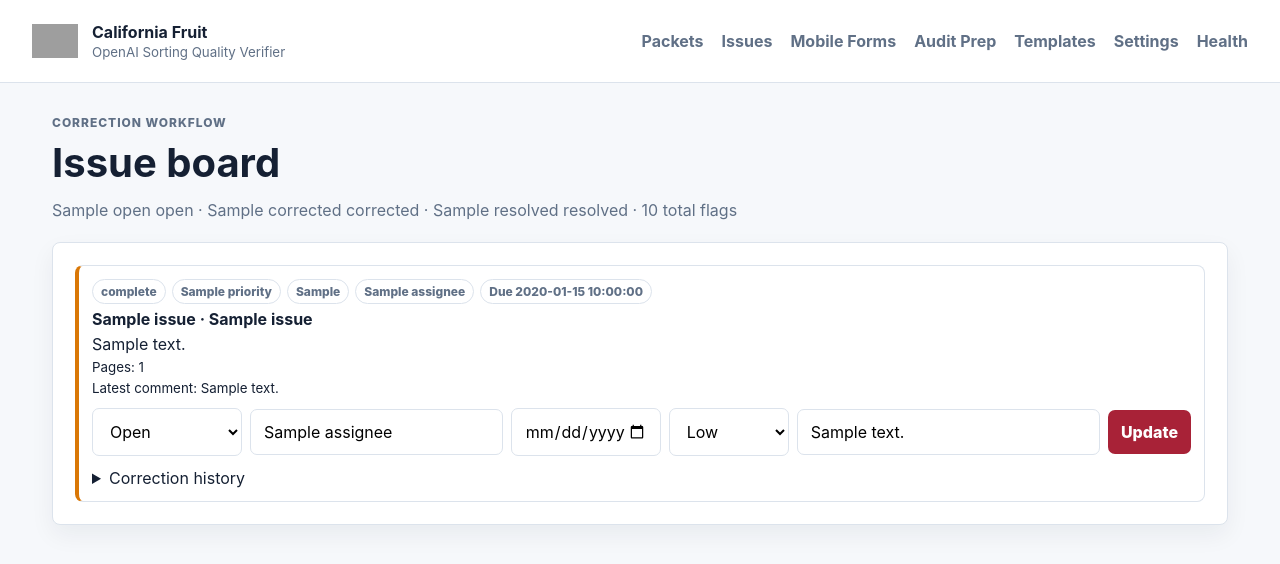
After one commit to ImranHossainWd/cfi-verify-openai-repo, a FastAPI app: template sqr_verifier_v2/app/templates/issues.html in a window 1280 px wide. The commit adds this page. Shown: the top 564 px of the page. Run offline with FastAPI, Linux system fonts and the light colour scheme; the template is opened without the code that fills it: most values are stand-ins (such as "Sample title", 1, 10 or a date in 2020); grey boxes are pictures that could not be loaded.

Commit message:
Add files via upload

```diff
--- a/sqr_verifier_v2/app/main.py
+++ b/sqr_verifier_v2/app/main.py
@@ -38,13 +38,17 @@ from verifier import verify_pdf  # noqa: E402
 
 
 APP_NAME = "California Fruit OpenAI Sorting Quality Verifier"
-APP_VERSION = "2026-05-24-flags-only-workflow"
+APP_VERSION = "2026-05-24-ops-workflow"
 PREVIEW_MAX_ROWS = int(os.environ.get("PREVIEW_MAX_ROWS", "250"))
 PREVIEW_MAX_COLS = int(os.environ.get("PREVIEW_MAX_COLS", "60"))
 DATA_DIR = Path(os.environ.get("SQR_DATA_DIR", ROOT / "web_data")).resolve()
 UPLOAD_DIR = DATA_DIR / "uploads"
 OUTPUT_DIR = DATA_DIR / "outputs"
 JOBS_FILE = DATA_DIR / "jobs.json"
+INSPECTIONS_FILE = DATA_DIR / "inspections.json"
+BOARD_FILE = DATA_DIR / "issue_board.json"
+TEMPLATES_FILE = DATA_DIR / "form_templates.json"
+MONTHLY_DIR = DATA_DIR / "monthly"
 BUNDLED_CONFIG_DIR = ROOT / "config"
 CONFIG_DIR = Path(os.environ.get("SQR_CONFIG_DIR", DATA_DIR / "config")).resolve()
 VISION_CACHE = Path(os.environ.get("VISION_CACHE_PATH", ROOT / "cache" / "vision_cache.json")).resolve()
@@ -65,7 +69,7 @@ CONFIG_EDITABLE_FILES = {
     "specs": "specs.yaml",
 }
 
-for directory in (DATA_DIR, UPLOAD_DIR, OUTPUT_DIR, CONFIG_DIR):
+for directory in (DATA_DIR, UPLOAD_DIR, OUTPUT_DIR, CONFIG_DIR, MONTHLY_DIR):
     directory.mkdir(parents=True, exist_ok=True)
 for bundled_file in BUNDLED_CONFIG_DIR.glob("*.yaml"):
     runtime_file = CONFIG_DIR / bundled_file.name
@@ -97,6 +101,22 @@ def load_jobs() -> Dict[str, Dict[str, Any]]:
         return {}
 
 
+def load_json_file(path: Path, default: Any) -> Any:
+    if not path.exists():
+        return default
+    try:
+        return json.loads(path.read_text(encoding="utf-8"))
+    except json.JSONDecodeError:
+        return default
+
+
+def save_json_file(path: Path, data: Any) -> None:
+    path.parent.mkdir(parents=True, exist_ok=True)
+    tmp = path.with_suffix(path.suffix + ".tmp")
+    tmp.write_text(json.dumps(data, indent=2, sort_keys=True), encoding="utf-8")
+    tmp.replace(path)
+
+
 def save_jobs(jobs: Dict[str, Dict[str, Any]]) -> None:
     tmp = JOBS_FILE.with_suffix(".tmp")
     tmp.write_text(json.dumps(jobs, indent=2, sort_keys=True), encoding="utf-8")
@@ -119,7 +139,11 @@ def update_job(job_id: str, **changes: Any) -> Dict[str, Any]:
         job["updated_at"] = utc_now()
         jobs[job_id] = job
         save_jobs(jobs)
-        return job
+    return job
+
+
+def issue_key(job_id: str, issue: Dict[str, Any]) -> str:
+    return f"{job_id}:{issue.get('key') or issue.get('id')}"
 
 
 def flags_only_summary(summary: Optional[Dict[str, Any]]) -> Optional[Dict[str, Any]]:
@@ -132,9 +156,22 @@ def flags_only_summary(summary: Optional[Dict[str, Any]]) -> Optional[Dict[str,
     return clean
 
 
+def apply_board_review(job: Dict[str, Any]) -> Dict[str, Any]:
+    board = load_json_file(BOARD_FILE, {})
+    summary = job.get("summary") or {}
+    for issue in summary.get("issues", []):
+        state = board.get(issue_key(job["id"], issue), {})
+        if state:
+            issue.update({k: v for k, v in state.items() if k in {
+                "status", "comment", "assignee", "due_date", "priority", "updated_at"
+            }})
+    return job
+
+
 def public_job(job: Dict[str, Any]) -> Dict[str, Any]:
     clean = dict(job)
     clean["summary"] = flags_only_summary(clean.get("summary"))
+    clean = apply_board_review(clean)
     return clean
 
 
@@ -181,6 +218,106 @@ def load_config_panels(selected: str = "rules", message: str = "", error: str =
         "message": message,
         "error": error,
     }
+
+
+def rules_config() -> Dict[str, Any]:
+    return yaml.safe_load(config_file_path("rules").read_text(encoding="utf-8")) or {}
+
+
+def save_rules_config(data: Dict[str, Any]) -> None:
+    path = config_file_path("rules")
+    backup = path.with_suffix(path.suffix + f".{utc_now().replace(':', '-')}.bak")
+    shutil.copy2(path, backup)
+    path.write_text(yaml.safe_dump(data, sort_keys=False, allow_unicode=True), encoding="utf-8")
+
+
+def get_form_templates() -> Dict[str, Dict[str, Any]]:
+    custom = load_json_file(TEMPLATES_FILE, {})
+    data = rules_config()
+    expected = (
+        data.get("rules", {})
+        .get("field_coverage_audit", {})
+        .get("expected_fields_by_form", {})
+        or {}
+    )
+    templates = {}
+    for code, fields in expected.items():
+        templates[code] = {
+            "code": code,
+            "label": custom.get(code, {}).get("label", _human_form_label(code)),
+            "fields": list(fields or []),
+            "active": custom.get(code, {}).get("active", True),
+        }
+    for code, item in custom.items():
+        templates.setdefault(
+            code,
+            {
+                "code": code,
+                "label": item.get("label", _human_form_label(code)),
+                "fields": item.get("fields", []),
+                "active": item.get("active", True),
+            },
+        )
+    return dict(sorted(templates.items()))
+
+
+def _human_form_label(code: str) -> str:
+    return code.replace("_", " ").title()
+
+
+def save_form_template(code: str, label: str, fields_text: str, active: bool) -> None:
+    clean_code = re.sub(r"[^A-Za-z0-9_]+", "_", code.strip().upper()).strip("_")
+    if not clean_code:
+        raise HTTPException(status_code=400, detail="Form code is required.")
+    fields = [re.sub(r"[^A-Za-z0-9_]+", "_", item.strip().lower()).strip("_")
+              for item in re.split(r"[,\n]+", fields_text)]
+    fields = [item for item in fields if item]
+    templates = get_form_templates()
+    templates[clean_code] = {
+        "code": clean_code,
+        "label": label.strip() or _human_form_label(clean_code),
+        "fields": fields,
+        "active": active,
+    }
+    save_json_file(TEMPLATES_FILE, templates)
+    data = rules_config()
+    coverage = data.setdefault("rules", {}).setdefault("field_coverage_audit", {})
+    expected = coverage.setdefault("expected_fields_by_form", {})
+    expected[clean_code] = fields
+    save_rules_config(data)
+
+
+def issue_board_items() -> List[Dict[str, Any]]:
+    board = load_json_file(BOARD_FILE, {})
+    items: List[Dict[str, Any]] = []
+    for job in sorted([public_job(j) for j in load_jobs().values()], key=lambda j: j.get("created_at", ""), reverse=True):
+        summary = job.get("summary") or {}
+        for issue in summary.get("issues", []):
+            key = issue_key(job["id"], issue)
+            state = board.get(key, {})
+            items.append({
+                "board_key": key,
+                "job_id": job["id"],
+                "packet_name": job.get("packet_name"),
+                "created_at": job.get("created_at"),
+                **issue,
+                **state,
+                "history": state.get("history", []),
+            })
+    return items
+
+
+def issue_counts(items: List[Dict[str, Any]]) -> Dict[str, int]:
+    counts = {"open": 0, "corrected": 0, "resolved": 0, "total": len(items)}
+    for item in items:
+        status = (item.get("status") or "Open").lower()
+        if status == "corrected":
+            counts["corrected"] += 1
+        elif status in {"resolved", "accepted as is", "false positive"}:
+            counts["resolved"] += 1
+        else:
+            counts["open"] += 1
+    return counts
 
 
 def issue_type(name: str, detail: str) -> str:
@@ -409,6 +546,97 @@ def preview_table_file(path: Path) -> Dict[str, Any]:
     raise HTTPException(status_code=415, detail="Table preview is only available for CSV and XLSX files")
 
 
+def read_trace(job: Dict[str, Any]) -> Dict[str, Any]:
+    trace_path = Path(job["output_dir"]) / f"{job['packet_name']}_trace.json"
+    if not trace_path.exists():
+        return {}
+    return load_json_file(trace_path, {})
+
+
+def field_confidence_rows(job: Dict[str, Any]) -> List[Dict[str, Any]]:
+    trace = read_trace(job)
+    rows: List[Dict[str, Any]] = []
+    for page in trace.get("pages", []) or []:
+        fields = page.get("fields", {}) or {}
+        confidence = float(page.get("confidence_estimate") or fields.get("_page_confidence") or 0)
+        field_conf = fields.get("_field_confidence") or {}
+        for key, value in fields.items():
+            if key.startswith("_") or value in (None, "", [], {}):
+                continue
+            if isinstance(value, (list, dict)):
+                continue
+            rows.append({
+                "page_no": page.get("page_no"),
+                "form": page.get("form_label") or page.get("form_code"),
+                "field": key,
+                "value": value,
+                "confidence": round(float(field_conf.get(key, confidence) or confidence), 3),
+                "backend": page.get("ocr_backend_used"),
+            })
+    return rows
+
+
+def write_audit_workbook(path: Path, month: str, jobs: List[Dict[str, Any]], inspections: List[Dict[str, Any]]) -> None:
+    from openpyxl import Workbook
+    from openpyxl.styles import Font, PatternFill
+
+    wb = Workbook()
+    ws = wb.active
+    ws.title = "Packet Summary"
+    headers = ["Packet", "Uploaded", "Status", "Overall", "Flags", "Open flags", "Signed by", "Decision"]
+    ws.append(headers)
+    for cell in ws[1]:
+        cell.font = Font(bold=True)
+        cell.fill = PatternFill("solid", start_color="FFEAEAEA")
+    for job in jobs:
+        summary = job.get("summary") or {}
+        issues = summary.get("issues") or []
+        open_flags = sum(1 for item in issues if (item.get("status") or "Open") == "Open")
+        signoff = job.get("review_signoff") or {}
+        ws.append([
+            job.get("packet_name"),
+            job.get("created_at"),
+            job.get("status"),
+            summary.get("overall", ""),
+            summary.get("fail_count", 0),
+            open_flags,
+            signoff.get("reviewer_name", ""),
+            signoff.get("decision", ""),
+        ])
+    ws2 = wb.create_sheet("Live Inspections")
+    ws2.append(["Date", "Type", "Inspector", "Area", "Result", "Corrective action"])
+    for cell in ws2[1]:
+        cell.font = Font(bold=True)
+        cell.fill = PatternFill("solid", start_color="FFEAEAEA")
+    for item in inspections:
+        ws2.append([
+            item.get("date"),
+            item.get("inspection_type"),
+            item.get("inspector"),
+            item.get("area"),
+            item.get("result"),
+            item.get("corrective_action"),
+        ])
+    ws3 = wb.create_sheet("SQF Open Items")
+    ws3.append(["Packet", "Flag", "Assignee", "Due date", "Status", "Detail"])
+    for cell in ws3[1]:
+        cell.font = Font(bold=True)
+        cell.fill = PatternFill("solid", start_color="FFEAEAEA")
+    for item in issue_board_items():
+        if (item.get("status") or "Open") in {"Resolved", "Accepted as Is", "False Positive"}:
+            continue
+        ws3.append([
+            item.get("packet_name"),
+            item.get("name"),
+            item.get("assignee", ""),
+            item.get("due_date", ""),
+            item.get("status", "Open"),
+            item.get("detail"),
+        ])
+    path.parent.mkdir(parents=True, exist_ok=True)
+    wb.save(path)
+
+
 def run_verification(job_id: str) -> None:
     job = update_job(job_id, status="running", started_at=utc_now(), message="Rendering and OCR are in progress")
     try:
@@ -491,6 +719,144 @@ async def settings(request: Request, selected: str = "rules") -> HTMLResponse:
             **load_config_panels(selected=selected),
         },
     )
+
+
+@app.get("/issues", response_class=HTMLResponse)
+async def issue_board(request: Request) -> HTMLResponse:
+    items = issue_board_items()
+    return templates.TemplateResponse(
+        "issues.html",
+        {
+            "request": request,
+            "app_name": APP_NAME,
+            "issues": items,
+            "counts": issue_counts(items),
+        },
+    )
+
+
+@app.post("/issues/update")
+async def update_issue_board(
+    board_key: str = Form(...),
+    status: str = Form("Open"),
+    assignee: str = Form(""),
+    due_date: str = Form(""),
+    priority: str = Form("Normal"),
+    comment: str = Form(""),
+) -> RedirectResponse:
+    allowed = {"Open", "Corrected", "Accepted as Is", "False Positive", "Resolved"}
+    if status not in allowed:
+        raise HTTPException(status_code=400, detail="Unsupported issue status.")
+    board = load_json_file(BOARD_FILE, {})
+    current = board.get(board_key, {})
+    history = list(current.get("history") or [])
+    history.append({
+        "at": utc_now(),
+        "status": status,
+        "assignee": assignee.strip(),
+        "due_date": due_date.strip(),
+        "priority": priority.strip(),
+        "comment": comment.strip(),
+    })
+    board[board_key] = {
+        "status": status,
+        "assignee": assignee.strip(),
+        "due_date": due_date.strip(),
+        "priority": priority.strip() or "Normal",
+        "comment": comment.strip(),
+        "updated_at": utc_now(),
+        "history": history[-25:],
+    }
+    save_json_file(BOARD_FILE, board)
+    return RedirectResponse(url="/issues", status_code=303)
+
+
+@app.get("/inspections", response_class=HTMLResponse)
+async def inspections(request: Request) -> HTMLResponse:
+    items = sorted(load_json_file(INSPECTIONS_FILE, []), key=lambda x: x.get("created_at", ""), reverse=True)
+    return templates.TemplateResponse(
+        "inspections.html",
+        {"request": request, "app_name": APP_NAME, "inspections": items},
+    )
+
+
+@app.post("/inspections")
+async def create_inspection(
+    inspection_type: str = Form(...),
+    inspector: str = Form(""),
+    area: str = Form(""),
+    date: str = Form(""),
+    result: str = Form("Pass"),
+    observations: str = Form(""),
+    corrective_action: str = Form(""),
+) -> RedirectResponse:
+    items = load_json_file(INSPECTIONS_FILE, [])
+    items.append({
+        "id": uuid4().hex[:10],
+        "created_at": utc_now(),
+        "inspection_type": inspection_type.strip(),
+        "inspector": inspector.strip(),
+        "area": area.strip(),
+        "date": date.strip(),
+        "result": result,
+        "observations": observations.strip(),
+        "corrective_action": corrective_action.strip(),
+    })
+    save_json_file(INSPECTIONS_FILE, items)
+    return RedirectResponse(url="/inspections", status_code=303)
+
+
+@app.get("/templates", response_class=HTMLResponse)
+async def form_templates(request: Request) -> HTMLResponse:
+    return templates.TemplateResponse(
+        "templates.html",
+        {"request": request, "app_name": APP_NAME, "templates": get_form_templates().values()},
+    )
+
+
+@app.post("/templates")
+async def save_template(
+    code: str = Form(...),
+    label: str = Form(""),
+    fields: str = Form(""),
+    active: str = Form("true"),
+) -> RedirectResponse:
+    save_form_template(code, label, fields, active == "true")
+    return RedirectResponse(url="/templates", status_code=303)
+
+
+@app.get("/audit", response_class=HTMLResponse)
+async def audit_prep(request: Request) -> HTMLResponse:
+    jobs = sorted([public_job(j) for j in load_jobs().values()], key=lambda j: j.get("created_at", ""), reverse=True)
+    inspections_data = sorted(load_json_file(INSPECTIONS_FILE, []), key=lambda x: x.get("created_at", ""), reverse=True)
+    return templates.TemplateResponse(
+        "audit.html",
+        {
+            "request": request,
+            "app_name": APP_NAME,
+            "jobs": jobs[:100],
+            "inspections": inspections_data[:100],
+            "open_issues": issue_counts(issue_board_items())["open"],
+        },
+    )
+
+
+@app.post("/audit/generate")
+async def generate_audit(month: str = Form("")) -> RedirectResponse:
+    month_key = month.strip() or datetime.now(timezone.utc).strftime("%Y-%m")
+    jobs = [public_job(j) for j in load_jobs().values() if str(j.get("created_at", "")).startswith(month_key)]
+    inspections_data = [i for i in load_json_file(INSPECTIONS_FILE, []) if str(i.get("date") or i.get("created_at", "")).startswith(month_key)]
+    out = MONTHLY_DIR / f"california-fruit-audit-prep-{slugify(month_key)}.xlsx"
+    write_audit_workbook(out, month_key, jobs, inspections_data)
+    return RedirectResponse(url=f"/audit/download/{out.name}", status_code=303)
+
+
+@app.get("/audit/download/{filename}")
+async def download_audit(filename: str) -> FileResponse:
+    path = (MONTHLY_DIR / filename).resolve()
+    if MONTHLY_DIR.resolve() not in path.parents or not path.exists():
+        raise HTTPException(status_code=404, detail="Audit file not found")
+    return FileResponse(path, filename=path.name)
 
 
 @app.post("/settings/{config_name}", response_class=HTMLResponse)
@@ -584,6 +950,20 @@ async def job_detail(request: Request, job_id: str) -> HTMLResponse:
             "job": job,
             "files": output_files(job),
             "app_name": APP_NAME,
+        },
+    )
+
+
+@app.get("/jobs/{job_id}/fields", response_class=HTMLResponse)
+async def job_fields(request: Request, job_id: str) -> HTMLResponse:
+    job = public_job(get_job(job_id))
+    return templates.TemplateResponse(
+        "fields.html",
+        {
+            "request": request,
+            "app_name": APP_NAME,
+            "job": job,
+            "fields": field_confidence_rows(job),
         },
     )
 
--- a/sqr_verifier_v2/app/static/app.css
+++ b/sqr_verifier_v2/app/static/app.css
@@ -183,6 +195,24 @@ button.secondary { background: var(--ink); margin-top: 18px; }
   grid-template-columns: minmax(120px, 160px) minmax(0, 1fr) auto;
   gap: 8px;
   align-items: center;
+}
+.board-form {
+  display: grid;
+  grid-template-columns: 150px minmax(120px, 1fr) 150px 120px minmax(160px, 1.2fr) auto;
+  gap: 8px;
+  align-items: center;
+}
+.mobile-form {
+  display: grid;
+  gap: 12px;
+}
+.mobile-form textarea {
+  min-height: 110px;
+  border: 1px solid var(--line);
+  border-radius: 7px;
+  padding: 12px 13px;
+  font: inherit;
+  resize: vertical;
 }
 button.small,
 .small {
--- a/sqr_verifier_v2/app/templates/base.html
+++ b/sqr_verifier_v2/app/templates/base.html
@@ -4,7 +4,7 @@
   <meta charset="utf-8">
   <meta name="viewport" content="width=device-width, initial-scale=1">
   <title>{{ app_name }}</title>
-  <link rel="stylesheet" href="/static/app.css?v=20260524-flags-only-workflow">
+  <link rel="stylesheet" href="/static/app.css?v=20260524-ops-workflow">
   <style>
     body { margin: 0; background: #f6f8fb; color: #152033; font-family: Inter, ui-sans-serif, system-ui, -apple-system, BlinkMacSystemFont, "Segoe UI", sans-serif; }
     .topbar { display: flex; justify-content: space-between; align-items: center; gap: 24px; padding: 18px 32px; background: #fff; border-bottom: 1px solid #dce3ec; }
@@ -28,6 +28,10 @@
     </a>
     <nav>
       <a href="/">Packets</a>
+      <a href="/issues">Issues</a>
+      <a href="/inspections">Mobile Forms</a>
+      <a href="/audit">Audit Prep</a>
+      <a href="/templates">Templates</a>
       <a href="/settings">Settings</a>
       <a href="/healthz">Health</a>
     </nav>
--- /dev/null
+++ b/sqr_verifier_v2/app/templates/issues.html
@@ -0,0 +1,61 @@
+{% extends "base.html" %}
+{% block content %}
+<section class="detail">
+  <p class="eyebrow">Correction workflow</p>
+  <h1>Issue board</h1>
+  <p>{{ counts.open }} open &middot; {{ counts.corrected }} corrected &middot; {{ counts.resolved }} resolved &middot; {{ counts.total }} total flags</p>
+</section>
+
+<section class="panel">
+  {% if issues %}
+    <div class="issue-list">
+    {% for issue in issues %}
+      <article class="issue-card {{ issue.check_status }}">
+        <div class="issue-card__main">
+          <div class="issue-card__meta">
+            <span>{{ issue.status or "Open" }}</span>
+            <span>{{ issue.priority or "Normal" }}</span>
+            <span>{{ issue.issue_type }}</span>
+            {% if issue.assignee %}<span>{{ issue.assignee }}</span>{% endif %}
+            {% if issue.due_date %}<span>Due {{ issue.due_date }}</span>{% endif %}
+          </div>
+          <strong><a href="/jobs/{{ issue.job_id }}">{{ issue.packet_name }}</a> &middot; {{ issue.name }}</strong>
+          <span>{{ issue.detail }}</span>
+          {% if issue.pages %}<small>Pages: {{ issue.pages|join(", ") }}</small>{% endif %}
+          {% if issue.comment %}<small>Latest comment: {{ issue.comment }}</small>{% endif %}
+        </div>
+        <form action="/issues/update" method="post" class="board-form">
+          <input type="hidden" name="board_key" value="{{ issue.board_key }}">
+          <select name="status">
+            {% for option in ["Open", "Corrected", "Accepted as Is", "False Positive", "Resolved"] %}
+              <option value="{{ option }}" {% if issue.status == option %}selected{% endif %}>{{ option }}</option>
+            {% endfor %}
+          </select>
+          <input name="assignee" value="{{ issue.assignee or '' }}" placeholder="Assignee">
+          <input name="due_date" type="date" value="{{ issue.due_date or '' }}">
+          <select name="priority">
+            {% for option in ["Low", "Normal", "High", "Urgent"] %}
+              <option value="{{ option }}" {% if (issue.priority or "Normal") == option %}selected{% endif %}>{{ option }}</option>
+            {% endfor %}
+          </select>
+          <input name="comment" value="{{ issue.comment or '' }}" placeholder="Correction note">
+          <button type="submit">Update</button>
+        </form>
+        {% if issue.history %}
+          <details>
+            <summary>Correction history</summary>
+            <div class="audit-list">
+              {% for event in issue.history|reverse %}
+                <div><strong>{{ event.status }}</strong><small>{{ event.at }} &middot; {{ event.assignee }} &middot; {{ event.comment }}</small></div>
+              {% endfor %}
+            </div>
+          </details>
+        {% endif %}
+      </article>
+    {% endfor %}
+    </div>
+  {% else %}
+    <p class="empty">No flags found.</p>
+  {% endif %}
+</section>
+{% endblock %}
--- a/sqr_verifier_v2/app/templates/job.html
+++ b/sqr_verifier_v2/app/templates/job.html
@@ -128,6 +128,7 @@
     <form action="/jobs/{{ job.id }}/rerun" method="post">
       <button type="submit" class="secondary">Re-run packet</button>
     </form>
+    <a class="secondary-link" href="/jobs/{{ job.id }}/fields">Field confidence</a>
 
     <h3 id="review-signoff">Reviewer sign-off</h3>
     {% if job.review_signoff %}
```
Also changed, not shown: other parts of sqr_verifier_v2/app/static/app.css (+40 -1 lines), scripts/run_benchmark.py (+10 -0 lines), sqr_verifier_v2/app/templates/audit.html (added, +36 -0 lines), sqr_verifier_v2/app/templates/fields.html (added, +35 -0 lines), sqr_verifier_v2/app/templates/inspections.html (added, +54 -0 lines), sqr_verifier_v2/app/templates/templates.html (added, +40 -0 lines), sqr_verifier_v2/src/verifier.py (+12 -0 lines), sqr_verifier_v2/tests/benchmark_packets.json (+9 -3 lines).
